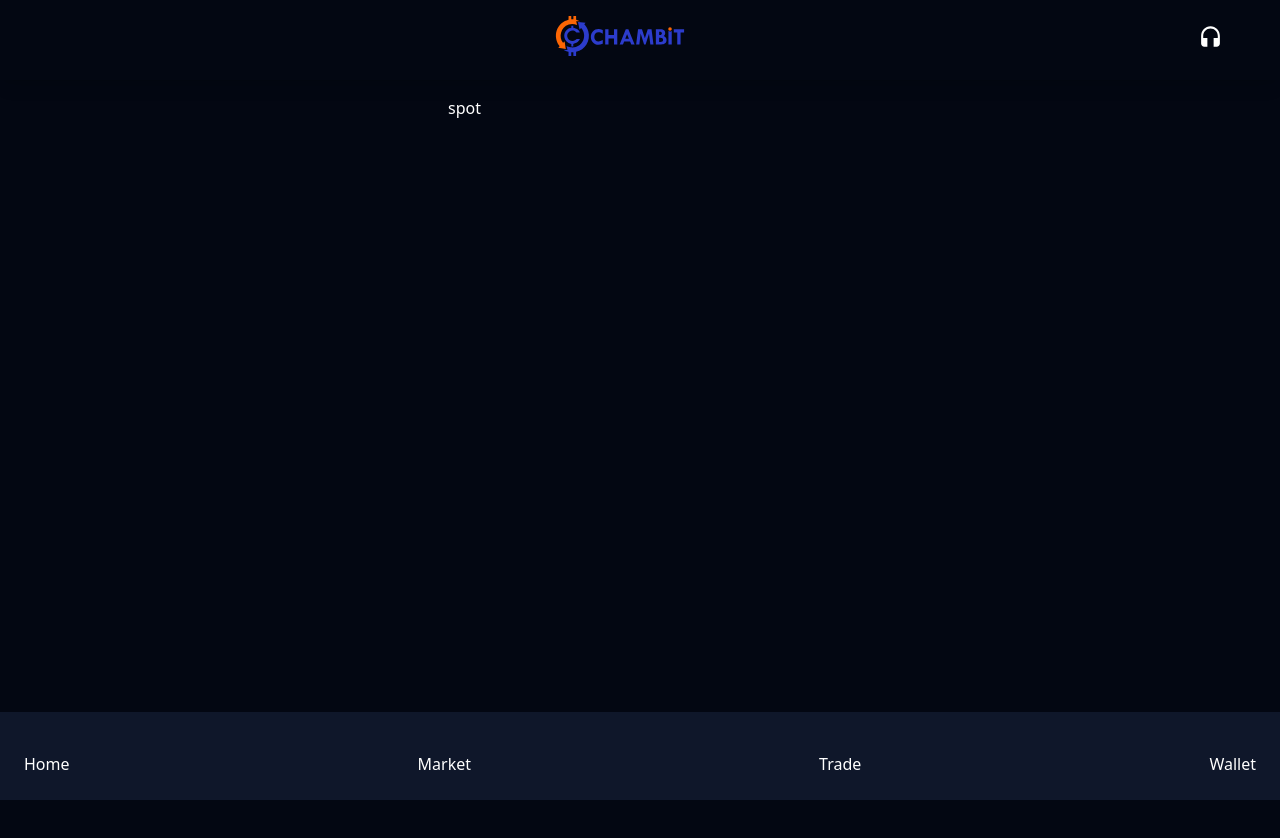
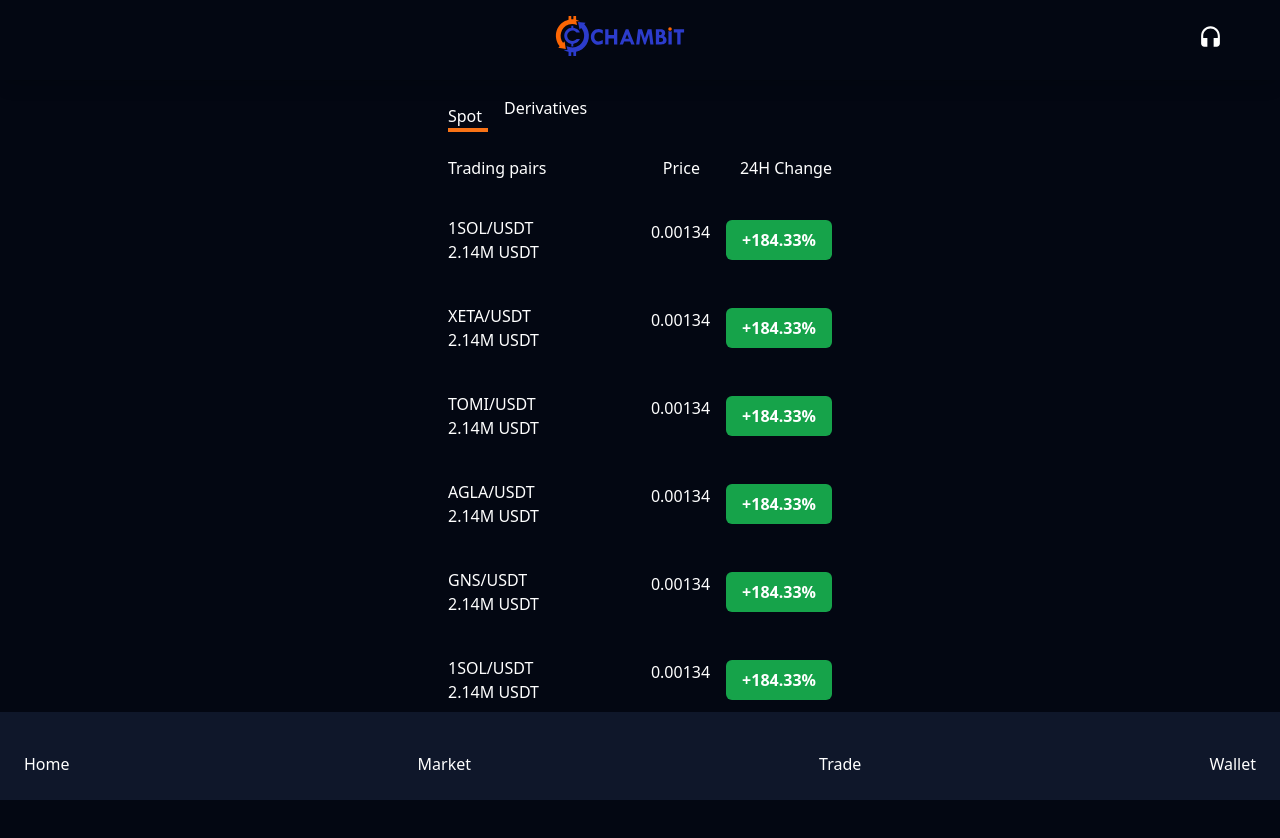
Before and after one commit to Umorenism/Chambit, a React (Vite) app: page /spot in a window 1280 px wide. Shown: the top 838 px of the page. Built offline with nearby package versions, Linux system fonts and the light colour scheme; some icons are missing.

Commit message:
spot update

```diff
--- a/src/component/Spot.tsx
+++ b/src/component/Spot.tsx
@@ -2,7 +2,107 @@ export const Spot = () => {
   return (
     <div className="flex justify-center items-center min-h-screen bg-gray-950 text-white p-4 overflow-y-auto">
       <div className="w-full max-w-sm min-h-screen mt-20 flex flex-col">
-        spot
+        <div className="flex gap-4">
+          <div className="flex flex-col py-2">
+            <h1>Spot</h1>
+            <div className="h-1 w-10 bg-orange-500"></div>
+          </div>
+          <h2>Derivatives</h2>
+        </div>
+        <div>
+          <div className="flex justify-between items-center py-4">
+            <h1>Trading pairs</h1>
+            <div className="flex gap-10">
+              <h1>Price</h1>
+              <h2>24H Change</h2>
+            </div>
+          </div>
+
+          <div className="flex justify-between items-center py-5">
+            <div>
+              <h2> 1SOL/USDT</h2>
+              <span>2.14M USDT</span>
+            </div>
+            <div className="flex gap-4">
+              <h2>0.00134</h2>
+              <button className="px-4 bg-green-600 text-white font-bold py-2 rounded-md">
+                +184.33%
+              </button>
+            </div>
+          </div>
+          <div className="flex justify-between items-center py-5">
+            <div>
+              <h2> XETA/USDT</h2>
+              <span>2.14M USDT</span>
+            </div>
+            <div className="flex gap-4">
+              <h2>0.00134</h2>
+              <button className="px-4 bg-green-600 text-white font-bold py-2 rounded-md">
+                +184.33%
+              </button>
+            </div>
+          </div>
+          <div className="flex justify-between items-center py-5">
+            <div>
+              <h2> TOMI/USDT</h2>
+              <span>2.14M USDT</span>
+            </div>
+            <div className="flex gap-4">
+              <h2>0.00134</h2>
+              <button className="px-4 bg-green-600 text-white font-bold py-2 rounded-md">
+                +184.33%
+              </button>
+            </div>
+          </div>
+          <div className="flex justify-between items-center py-5">
+            <div>
+              <h2>AGLA/USDT</h2>
+              <span>2.14M USDT</span>
+            </div>
+            <div className="flex gap-4">
+              <h2>0.00134</h2>
+              <button className="px-4 bg-green-600 text-white font-bold py-2 rounded-md">
+                +184.33%
+              </button>
+            </div>
+          </div>
+          <div className="flex justify-between items-center py-5">
+            <div>
+              <h2> GNS/USDT</h2>
+              <span>2.14M USDT</span>
+            </div>
+            <div className="flex gap-4">
+              <h2>0.00134</h2>
+              <button className="px-4 bg-green-600 text-white font-bold py-2 rounded-md">
+                +184.33%
+              </button>
+            </div>
+          </div>
+          <div className="flex justify-between items-center py-5">
+            <div>
+              <h2> 1SOL/USDT</h2>
+              <span>2.14M USDT</span>
+            </div>
+            <div className="flex gap-4">
+              <h2>0.00134</h2>
+              <button className="px-4 bg-green-600 text-white font-bold py-2 rounded-md">
+                +184.33%
+              </button>
+            </div>
+          </div>
+          <div className="flex justify-between items-center py-5">
+            <div>
+              <h2> 1SOL/USDT</h2>
+              <span>2.14M USDT</span>
+            </div>
+            <div className="flex gap-4">
+              <h2>0.00134</h2>
+              <button className="px-4 bg-green-600 text-white font-bold py-2 rounded-md">
+                +184.33%
+              </button>
+            </div>
+          </div>
+        </div>
       </div>
     </div>
   );
```
